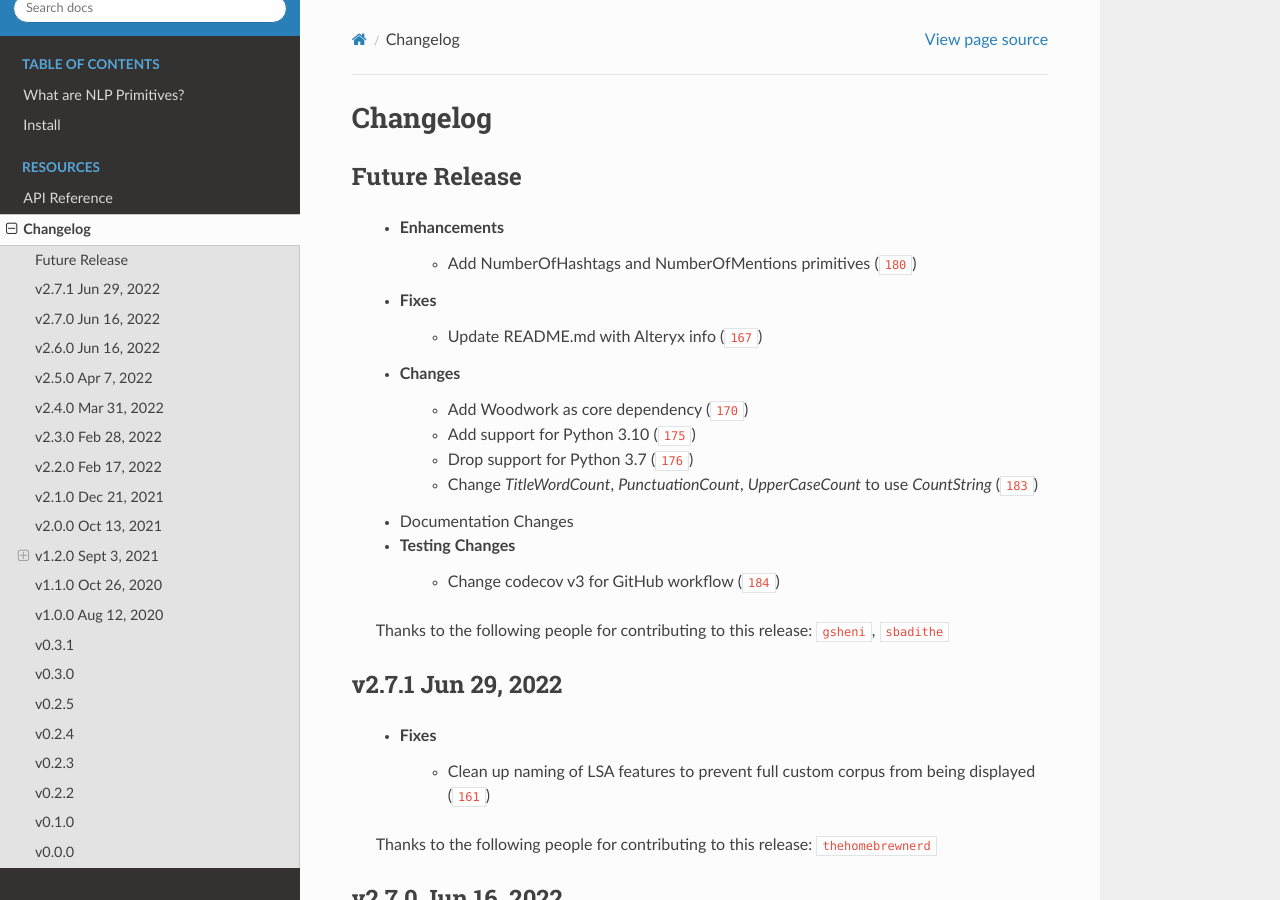
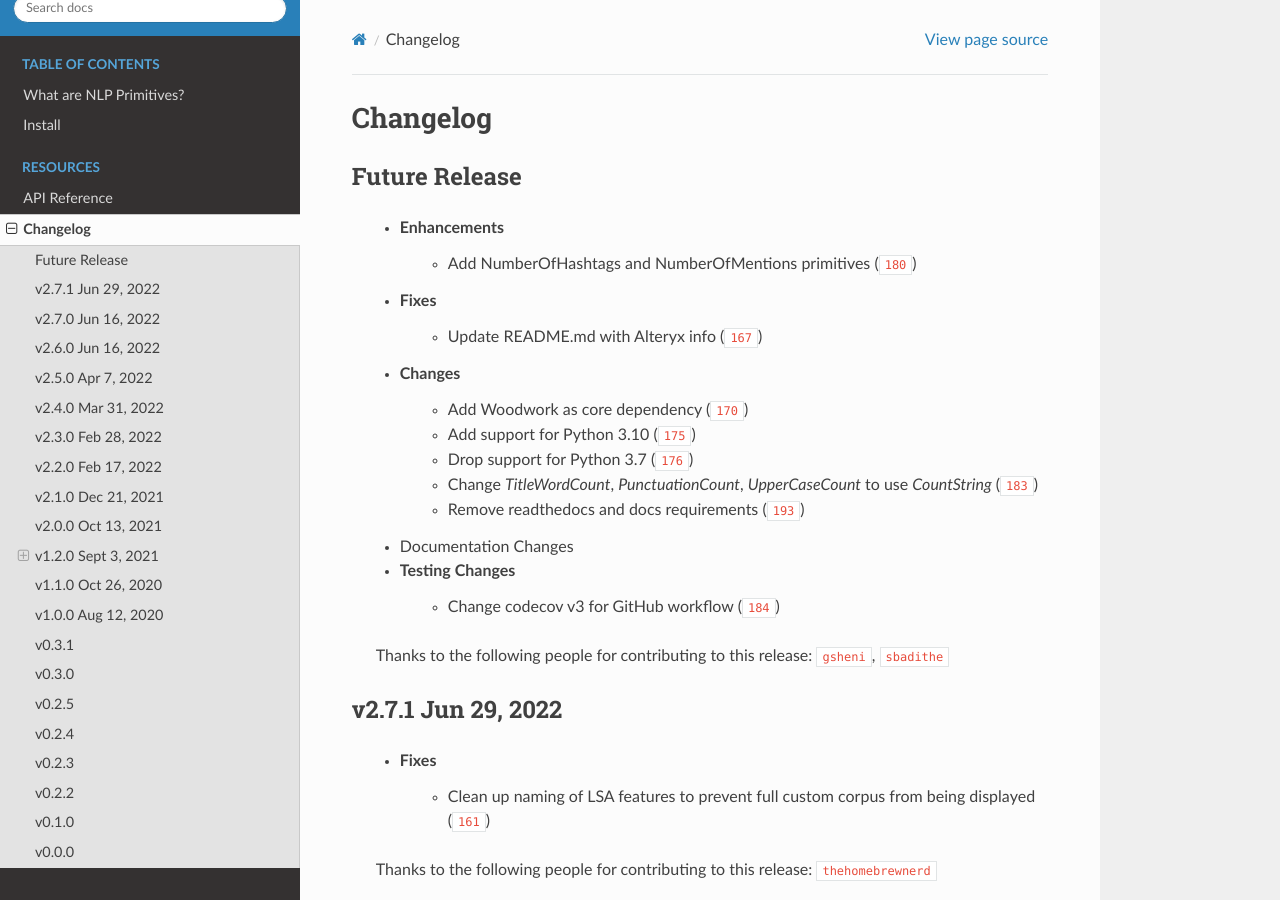
Before and after one commit to alteryx/nlp_primitives, a Sphinx documentation site: the page built from docs/source/changelog.rst, in a window 1280 px wide and 900 px high. Built offline with Sphinx 7.4.7 and the Read the Docs theme 2.0.0, drawn with Linux system fonts in a browser that asks for light colours; cross-references to code outside the pages are shown as plain code.

Commit message:
Update changelog.rst

```diff
--- a/docs/source/changelog.rst
+++ b/docs/source/changelog.rst
@@ -13,6 +13,7 @@ Future Release
         * Add support for Python 3.10 (:pr:`175`)
         * Drop support for Python 3.7 (:pr:`176`)
         * Change `TitleWordCount`, `PunctuationCount`, `UpperCaseCount` to use `CountString` (:pr:`183`)
+        * Remove readthedocs and docs requirements (:pr:`193`)
     * Documentation Changes
     * Testing Changes
         * Change codecov v3 for GitHub workflow (:pr:`184`)
```
